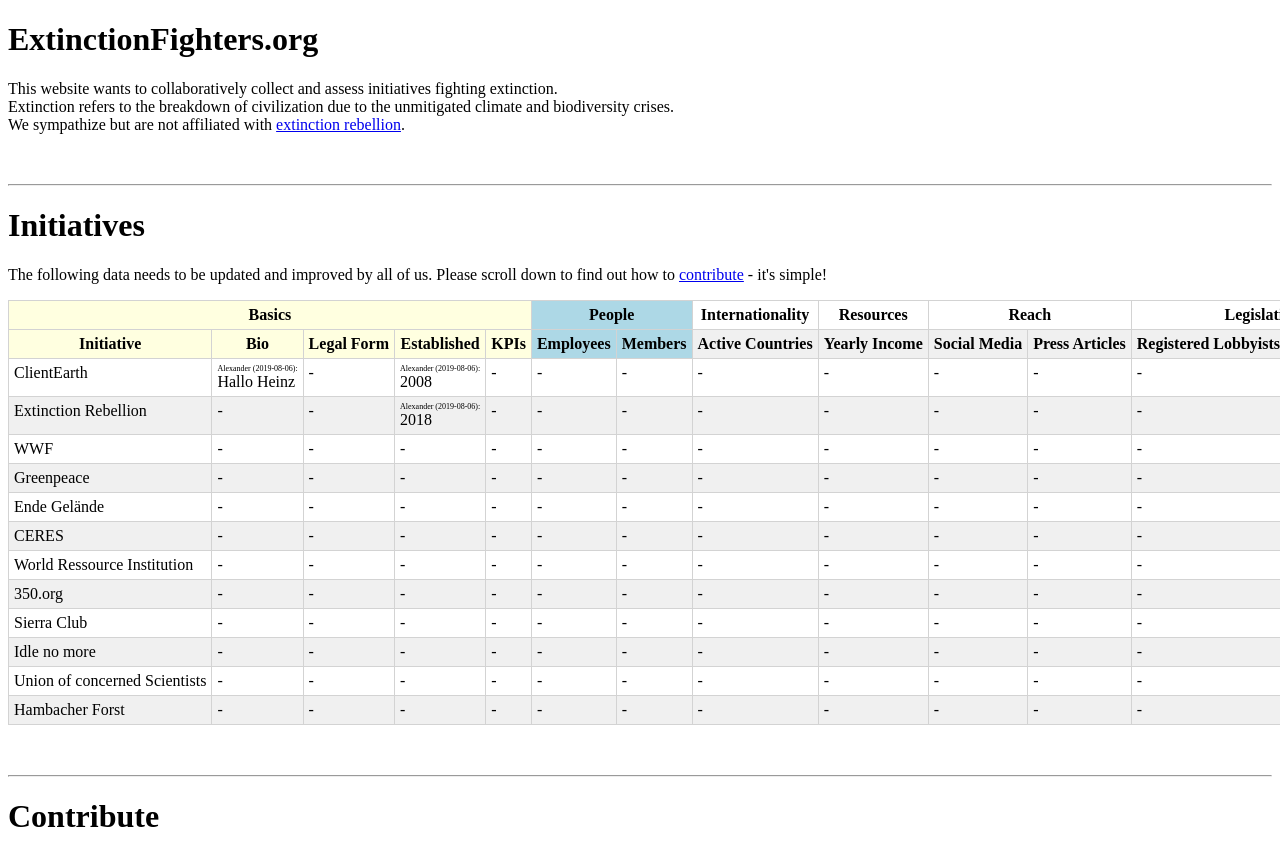
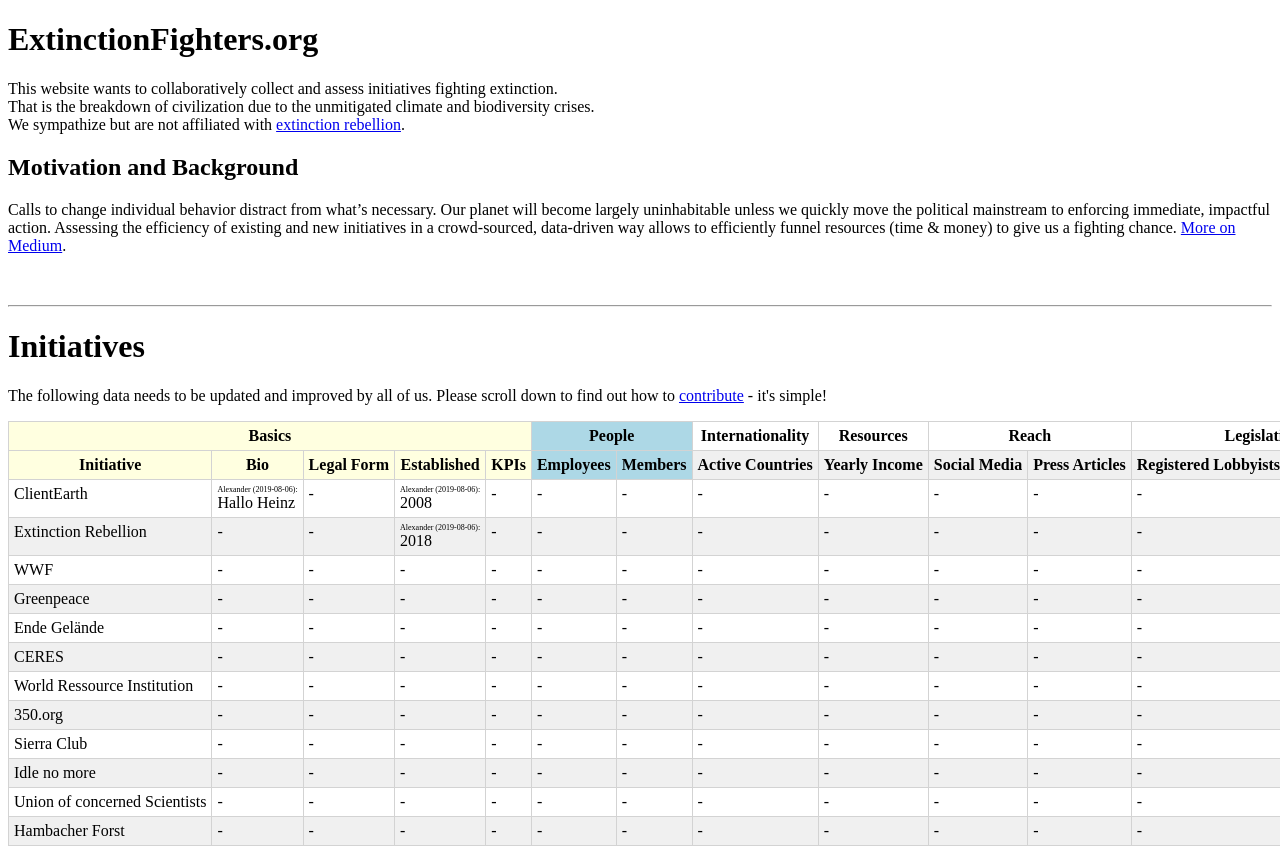
Before and after one commit to crisisfighters/initiatives, a plain HTML site: page index.html in a window 1280 px wide. Shown: the top 848 px of the page. Drawn offline with Linux system fonts and the light colour scheme.

Commit message:
feat: adds motivation, shortens intro

```diff
--- a/index.html
+++ b/index.html
@@ -9,9 +9,14 @@
 <h1>ExtinctionFighters.org</h1>
 <p>
     This website wants to collaboratively collect and assess initiatives fighting extinction.<br/>
-    Extinction refers to the breakdown of civilization due to the unmitigated climate and biodiversity crises.<br/>
+    That is the breakdown of civilization due to the unmitigated climate and biodiversity crises.<br/>
     We sympathize but are not affiliated with <a href="https://rebellion.earth/">extinction rebellion</a>.</p>
 
+<h2>Motivation and Background</h2>
+<p>Calls to change individual behavior distract from what’s necessary. Our planet will become largely uninhabitable
+    unless we quickly move the political mainstream to enforcing immediate, impactful action. Assessing the efficiency
+    of existing and new initiatives in a crowd-sourced, data-driven way allows to efficiently funnel resources (time &
+    money) to give us a fighting chance. <a href="https://medium.com/@alexthiel/stop-climate-change-ea99133daac5">More on Medium</a>.</p>
 <hr/>
 <h1>Initiatives</h1>
 <p>The following data needs to be updated and improved by all of us. Please scroll down to find out how to <a
@@ -25,9 +30,11 @@
 <hr/>
 <a name="contribute"/>
 <h1>Contribute</h1>
-<p>You can <b>add initiatives</b>, <b>update data</b> and make other changes to this website - it's open source and easy to improve.<br/>
-Please go to <a
-        href="https://github.com/extinctionfighters/initiatives">github.com/extinctionfighters/initiatives</a> (scroll
+<p>You can <b>add initiatives</b>, <b>update data</b> and make other changes to this website - it's open source and easy
+    to improve.<br/>
+    Please go to <a
+            href="https://github.com/extinctionfighters/initiatives">github.com/extinctionfighters/initiatives</a>
+    (scroll
     down the page) to contribute.</p>
 <p>If you don't have a GitHub account or are not used to it (yes, it's a bit nerdy), drop us an email at <a
         href="mailto:hello@extinctionfighters.org">hello@extinctionfighters.org</a>!</p>
```
Also changed, not shown: README.md.
